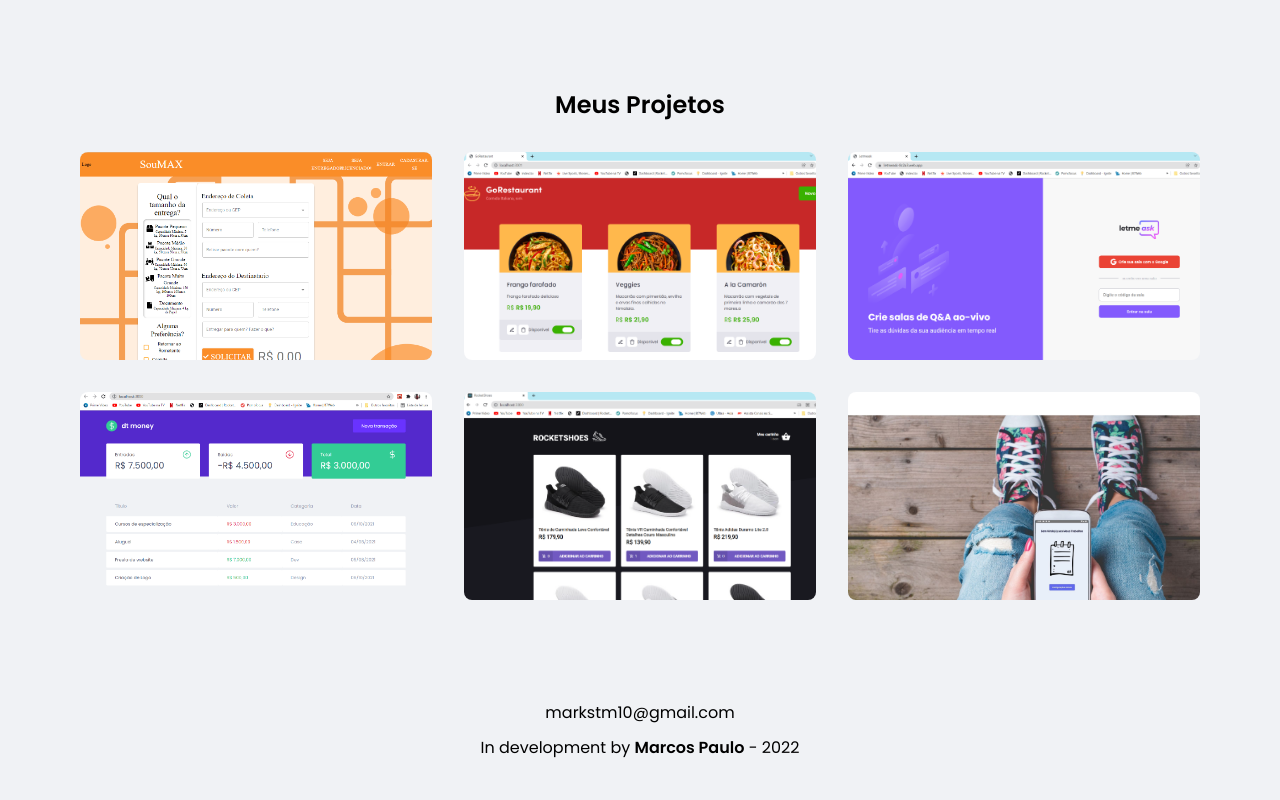
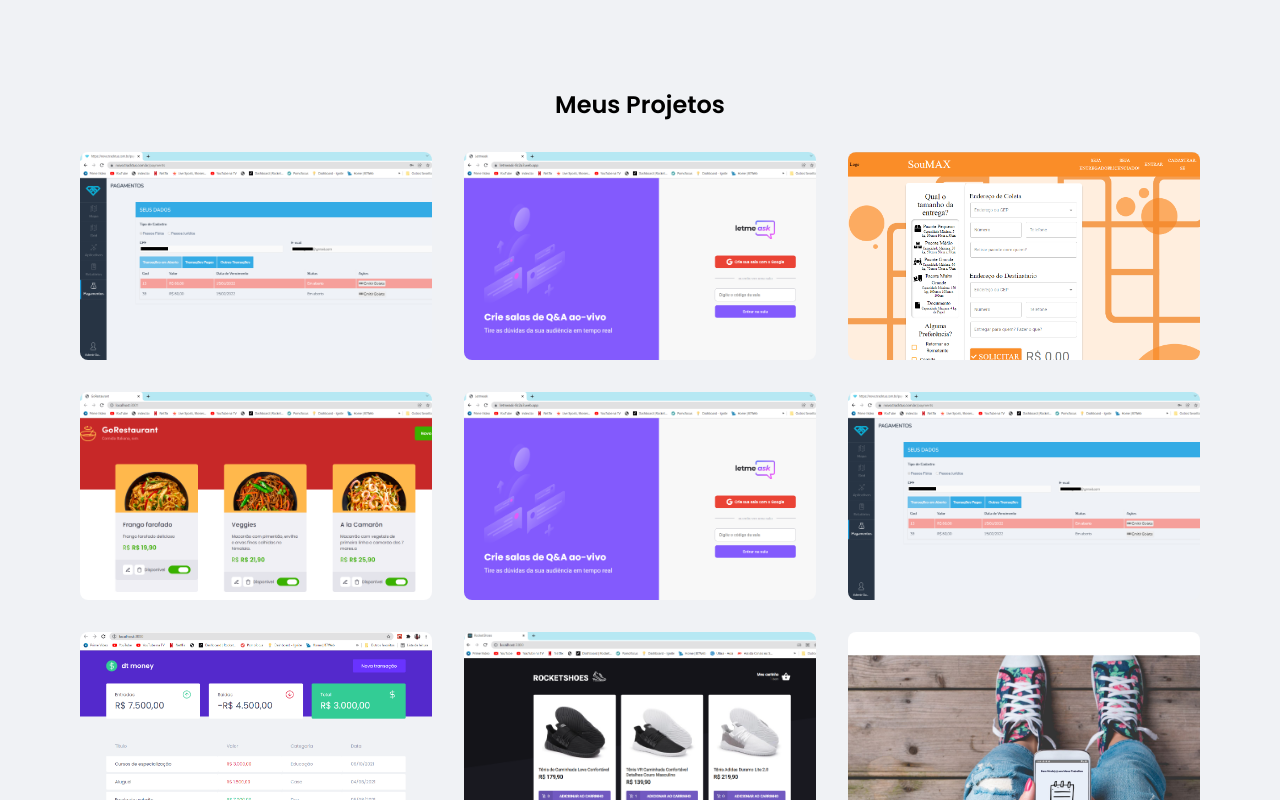
Before and after one commit to mstarkRules/portfolio-react, a React (Create React App) app: page / in a window 1280 px wide. Shown: the part 743-1543 px from the top of the page. Before the commit the page ends 1513 px from the top, so only its background shows below. Built offline with nearby package versions, Linux system fonts and the light colour scheme.

Commit message:
feat: added payments and lockoutScheduler to portfolio

```diff
--- a/public/index.html
+++ b/public/index.html
@@ -15,7 +15,7 @@
     <meta name="theme-color" content="#000000" />
     <meta
       name="description"
-      content="Web site created using create-react-app"
+      content="Jr Frontend Developer - ReactJS | Typescript | HTML "
     />
     <link rel="apple-touch-icon" href="%PUBLIC_URL%/logo192.png" />
     <link rel="manifest" href="%PUBLIC_URL%/manifest.json" />
--- a/src/components/ProjectsSection/styles.ts
+++ b/src/components/ProjectsSection/styles.ts
@@ -24,7 +24,7 @@ export const Conteudo = styled.div`
   padding-right: 10px;
   padding-left: 10px;
 
-  @media (max-width: 580px) {
+  @media (max-width: 1140px) {
     justify-content: center;
   }
 
@@ -32,7 +32,7 @@ export const Conteudo = styled.div`
     justify-content: center;
   }
 
-  @media (max-width: 1140px) {
+  @media (max-width: 580px) {
     justify-content: center;
   }
 `;
--- a/src/data/listPortfolio.ts
+++ b/src/data/listPortfolio.ts
@@ -1,4 +1,31 @@
 export const PortfolioList = [
+  {
+    id: 7,
+    title: "Módulo de Pagamentos",
+    img: "/imgs/payments.png",
+    listImgs: [
+      { id: 1, item: "/imgs/payments.png" },
+      { id: 2, item: "/imgs/payments.png" },
+      { id: 3, item: "/imgs/payments.png" },
+    ],
+    link: "https://github.com/mstarkRules",
+    description:
+      "Funcionalidade que integra uma aplicação ao sistema da GalaxPay, plataforma de pagamentos. O módulo implementado permite visualizar as faturas pagas e pendentes dos clientes cadastrados na aplicação, além de permitir a emissão dos boletos. Além disso a aplicação só permitia a visualização do conteúdo dessa tela caso o usuário que tentasse acessá-la preenchesse os requisitos estabelecidos pelo cliente, caso contrário, indicava uma tela de contatos para que ele se adequasse as regras de acesso.",
+  },
+
+  {
+    id: 3,
+    title: "Aplicação Web Letmeask",
+    img: "/imgs/letmeask.png",
+    listImgs: [
+      { id: 1, item: "/imgs/letmeask.png" },
+      { id: 2, item: "/imgs/letmeask.png" },
+      { id: 3, item: "/imgs/letmeask.png" },
+    ],
+    link: "https://letmeask-8c2a3.web.app/",
+    description:
+      "Aplicação Web que cria salas de perguntas pra produtores de conteúdo online. Projeto feito durante a trilha de ReactJS da NLW, evento da Rocketseat",
+  },
   {
     id: 1,
     title: "Front-end Max Transportes",
@@ -39,6 +66,19 @@ export const PortfolioList = [
       "Aplicação Web que cria salas de perguntas pra produtores de conteúdo online. Projeto feito durante a trilha de ReactJS da NLW, evento da Rocketseat",
   },
   {
+    id: 8,
+    title: "Módulo Agendador de Bloqueios",
+    img: "/imgs/payments.png",
+    listImgs: [
+      { id: 1, item: "/imgs/payments.png" },
+      { id: 2, item: "/imgs/payments.png" },
+      { id: 3, item: "/imgs/payments.png" },
+    ],
+    link: "https://github.com/mstarkRules",
+    description:
+      "Funcionalidade criada para permitir o agendamento de bloqueios e desbloqueios de rastreadores. A aplicação do cliente já possuía a funcionalidade de bloqueios/desbloqueios, mas não permitia agendamentos, ou a seleção de rastreadores para os comandos. Utilizando ReactJS, foi implementado todo o Frontend da nova funcionalidade, bem como a integração com o backend, feito por outro desenvolvedor. Essa integração envolveu toda a parte de autenticação e consumo das rotas CRUD.",
+  },
+  {
     id: 4,
     title: "Projeto Dt-Money - Ignite",
     img: "/imgs/dt-money-screen.png",
@@ -51,6 +91,7 @@ export const PortfolioList = [
     description:
       "Projeto Dt-Money, uma aplicação web para gerenciar entradas e saídas. Projeto feito seguindo a trilha de ReactJS, do Ignite.",
   },
+
   {
     id: 5,
     title: "Projeto Rocketshoes",
```
Also changed, not shown: public/imgs/payments.png (added).
